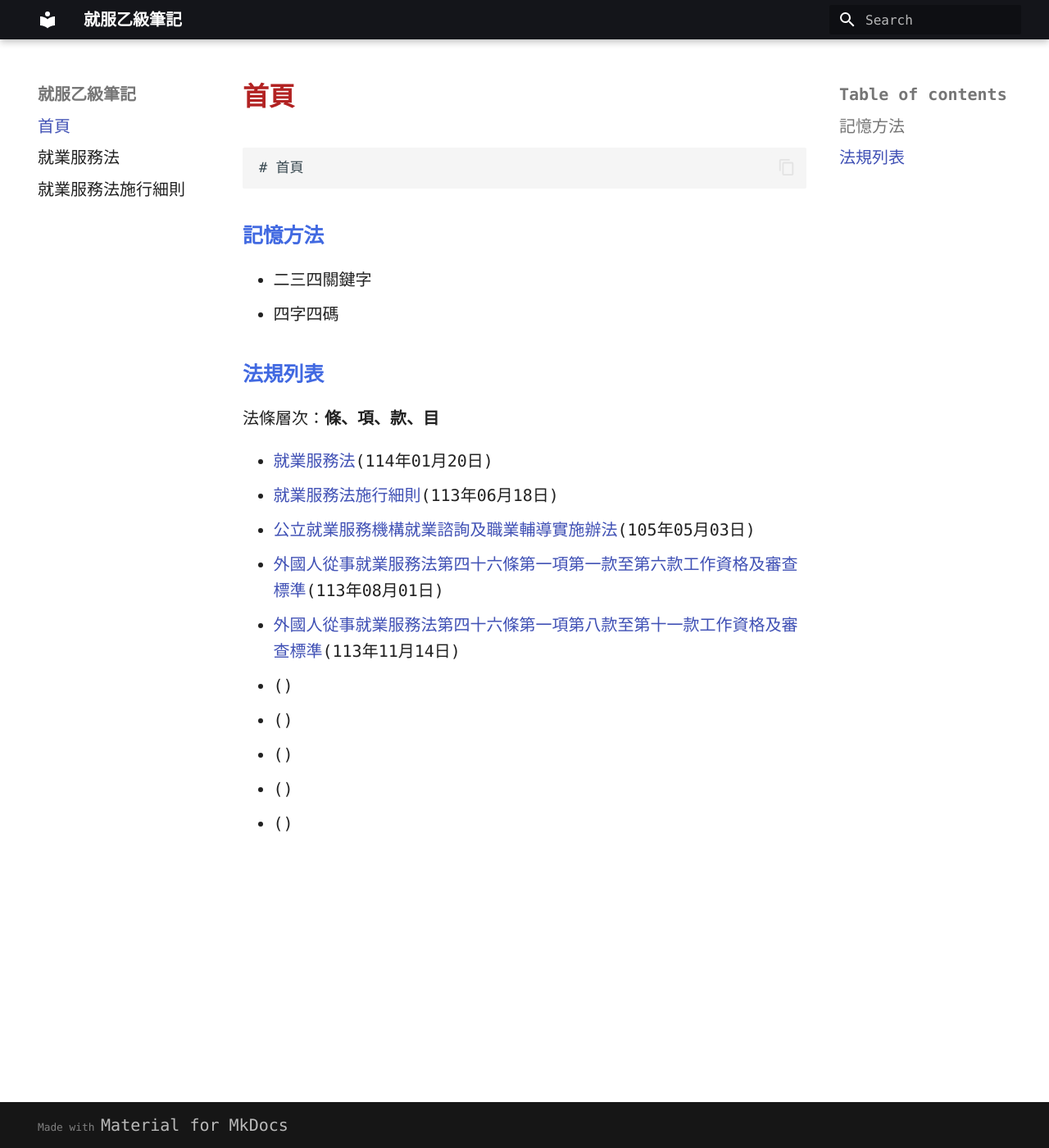
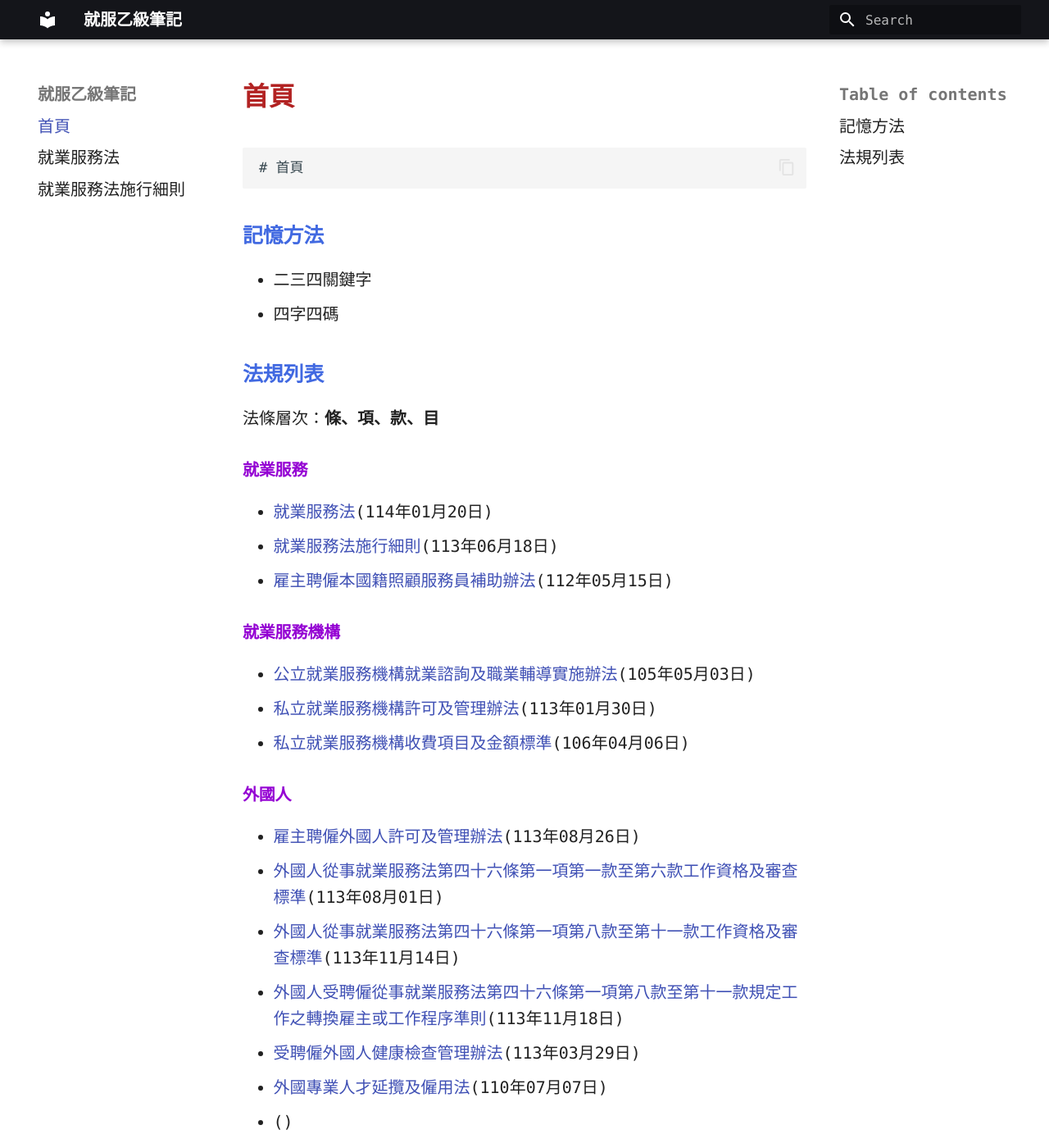
Before and after one commit to baocase/baocase.github.io, an MkDocs documentation site: the page built from book/docs/index.md, in a window 1280 px wide and 1400 px high. Shown: the whole window at 82% size. Built offline with MkDocs 1.6.1 and Material for MkDocs 9.7.7, drawn with Linux system fonts in a browser that asks for light colours.

Commit message:
update book

```diff
--- a/book/docs/index.md
+++ b/book/docs/index.md
@@ -7,13 +7,25 @@
 ## 法規列表
 法條層次：<span class="fw-bold">條、項、款、目</span>
 
-* [就業服務法](https://laws.mol.gov.tw/FLAW/FLAWDAT0201.aspx?id=FL015128){target=_blank}(114年01月20日)
-* [就業服務法施行細則](https://laws.mol.gov.tw/FLAW/FLAWDAT0202.aspx?id=FL015133){target=_blank}(113年06月18日)
-* [公立就業服務機構就業諮詢及職業輔導實施辦法](https://laws.mol.gov.tw/FLAW/FLAWDAT0202.aspx?id=FL080624){target=_blank}(105年05月03日)
-* [外國人從事就業服務法第四十六條第一項第一款至第六款工作資格及審查標準](https://laws.mol.gov.tw/FLAW/FLAWDAT0201.aspx?id=FL028069){target=_blank}(113年08月01日)
-* [外國人從事就業服務法第四十六條第一項第八款至第十一款工作資格及審查標準](https://laws.mol.gov.tw/FLAW/FLAWDAT0201.aspx?id=FL028067){target=_blank}(113年11月14日)
+### 就業服務
+
+* [就業服務法](https://law.moj.gov.tw/LawClass/LawAll.aspx?pcode=N0090001){target=_blank}(114年01月20日)
+* [就業服務法施行細則](https://law.moj.gov.tw/LawClass/LawAll.aspx?pcode=N0090006){target=_blank}(113年06月18日)
+* [雇主聘僱本國籍照顧服務員補助辦法](https://law.moj.gov.tw/LawClass/LawAll.aspx?pcode=N0080019){target=_blank}(112年05月15日)
+
+### 就業服務機構
+
+* [公立就業服務機構就業諮詢及職業輔導實施辦法](https://law.moj.gov.tw/LawClass/LawAll.aspx?pcode=N0090048){target=_blank}(105年05月03日)
+* [私立就業服務機構許可及管理辦法](https://law.moj.gov.tw/LawClass/LawAll.aspx?pcode=N0090002){target=_blank}(113年01月30日)
+* [私立就業服務機構收費項目及金額標準](https://law.moj.gov.tw/LawClass/LawAll.aspx?pcode=N0090028){target=_blank}(106年04月06日)
+
+### 外國人
+* [雇主聘僱外國人許可及管理辦法](https://law.moj.gov.tw/LawClass/LawAll.aspx?pcode=N0090027){target=_blank}(113年08月26日)
+* [外國人從事就業服務法第四十六條第一項第一款至第六款工作資格及審查標準](https://law.moj.gov.tw/LawClass/LawAll.aspx?pcode=N0090031){target=_blank}(113年08月01日)
+* [外國人從事就業服務法第四十六條第一項第八款至第十一款工作資格及審查標準](https://law.moj.gov.tw/LawClass/LawAll.aspx?pcode=N0090029){target=_blank}(113年11月14日)
+* [外國人受聘僱從事就業服務法第四十六條第一項第八款至第十一款規定工作之轉換雇主或工作程序準則](https://law.moj.gov.tw/LawClass/LawAll.aspx?pcode=N0090023){target=_blank}(113年11月18日)
+* [受聘僱外國人健康檢查管理辦法](https://law.moj.gov.tw/LawClass/LawAll.aspx?pcode=L0050018){target=_blank}(113年03月29日)
+* [外國專業人才延攬及僱用法](https://law.moj.gov.tw/LawClass/LawAll.aspx?pcode=A0030295){target=_blank}(110年07月07日)
 * [](){target=_blank}()
 * [](){target=_blank}()
 * [](){target=_blank}()
-* [](){target=_blank}()
-* [](){target=_blank}()
--- a/index.html
+++ b/index.html
@@ -31,6 +31,7 @@
                 <p><a target="_blank" href="https://www.taiwanjobs.gov.tw/Internet/Index/index.aspx">台灣就業通</a></p>
                 <p><a target="_blank" href="https://course.taiwanjobs.gov.tw/">職業訓練整合網</a></p>
                 <p><a target="_blank" href="https://beboss.wda.gov.tw/">微型創業鳳凰</a></p>
+                <p><a target="_blank" href="https://fwots.wda.gov.tw/">移工一站式服務</a></p>
             </div>
 
             <div class="col-lg-3 col-md-6">
```
Also changed, not shown: book/site/FL015128/index.html, book/site/css/main.css, book/site/index.html, book/site/search/search_index.json, 1 other file.
